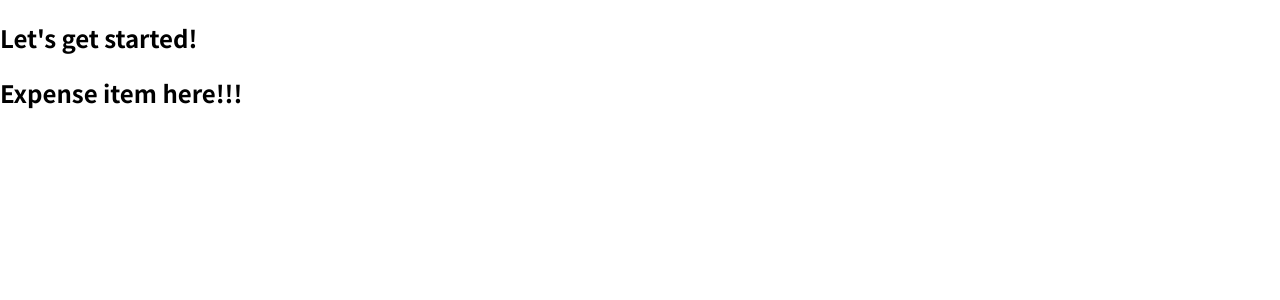
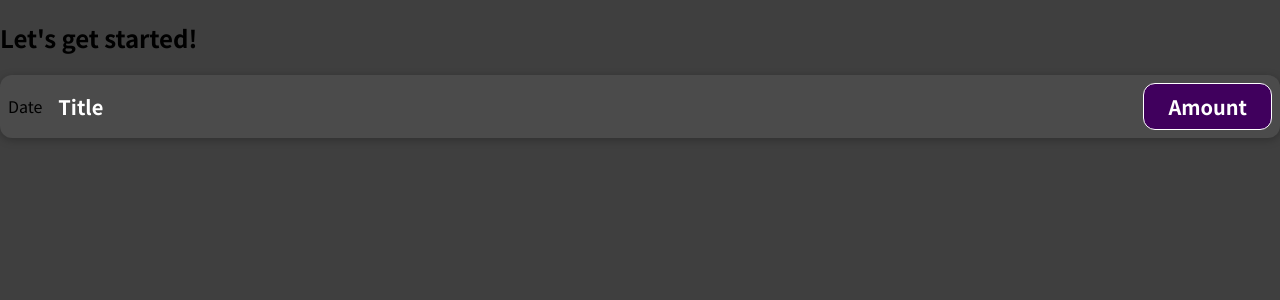
Before and after one commit to GiuseppeMandriani/react-my-tracker, a JavaScript app: page / in a window 1280 px wide. Shown: the top 300 px of the page. Built offline with nearby package versions, Linux system fonts and the light colour scheme.

Commit message:
add css component

```diff
--- /dev/null
+++ b/src/components/ExpenseItem.css
@@ -0,0 +1,56 @@
+.expense-item {
+  display: flex;
+  justify-content: space-between;
+  align-items: center;
+  box-shadow: 0 2px 8px rgba(0, 0, 0, 0.25);
+  padding: 0.5rem;
+  margin: 1rem 0;
+  border-radius: 12px;
+  background-color: #4b4b4b;
+}
+
+.expense-item__description {
+  display: flex;
+  flex-direction: column;
+  gap: 1rem;
+  align-items: flex-end;
+  flex-flow: column-reverse;
+  justify-content: flex-start;
+  flex: 1;
+}
+
+.expense-item h2 {
+  color: #3a3a3a;
+  font-size: 1rem;
+  flex: 1;
+  margin: 0 1rem;
+  color: white;
+}
+
+.expense-item__price {
+  font-size: 1rem;
+  font-weight: bold;
+  color: white;
+  background-color: #40005d;
+  border: 1px solid white;
+  padding: 0.5rem;
+  border-radius: 12px;
+}
+
+@media (min-width: 580px) {
+  .expense-item__description {
+    flex-direction: row;
+    align-items: center;
+    justify-content: flex-start;
+    flex: 1;
+  }
+
+  .expense-item__description h2 {
+    font-size: 1.25rem;
+  }
+
+  .expense-item__price {
+    font-size: 1.25rem;
+    padding: 0.5rem 1.5rem;
+  }
+}
--- a/src/components/ExpenseItem.js
+++ b/src/components/ExpenseItem.js
@@ -1,5 +1,15 @@
+import './ExpenseItem.css';
+
 const ExpenseItem = () => {
-    return <h2>Expense item here!!!</h2>;
+    return (
+        <div className="expense-item">
+            <div>Date</div>
+            <div className="expense-item__description">
+                <h2>Title</h2>
+                <div className="expense-item__price">Amount</div>
+            </div>
+        </div>
+    );
 };
 
 export default ExpenseItem;
--- a/src/index.css
+++ b/src/index.css
@@ -10,5 +10,5 @@
 
 body {
   margin: 0;
-  /* background-color: #3f3f3f; */
+  background-color: #3f3f3f;
 }
```
